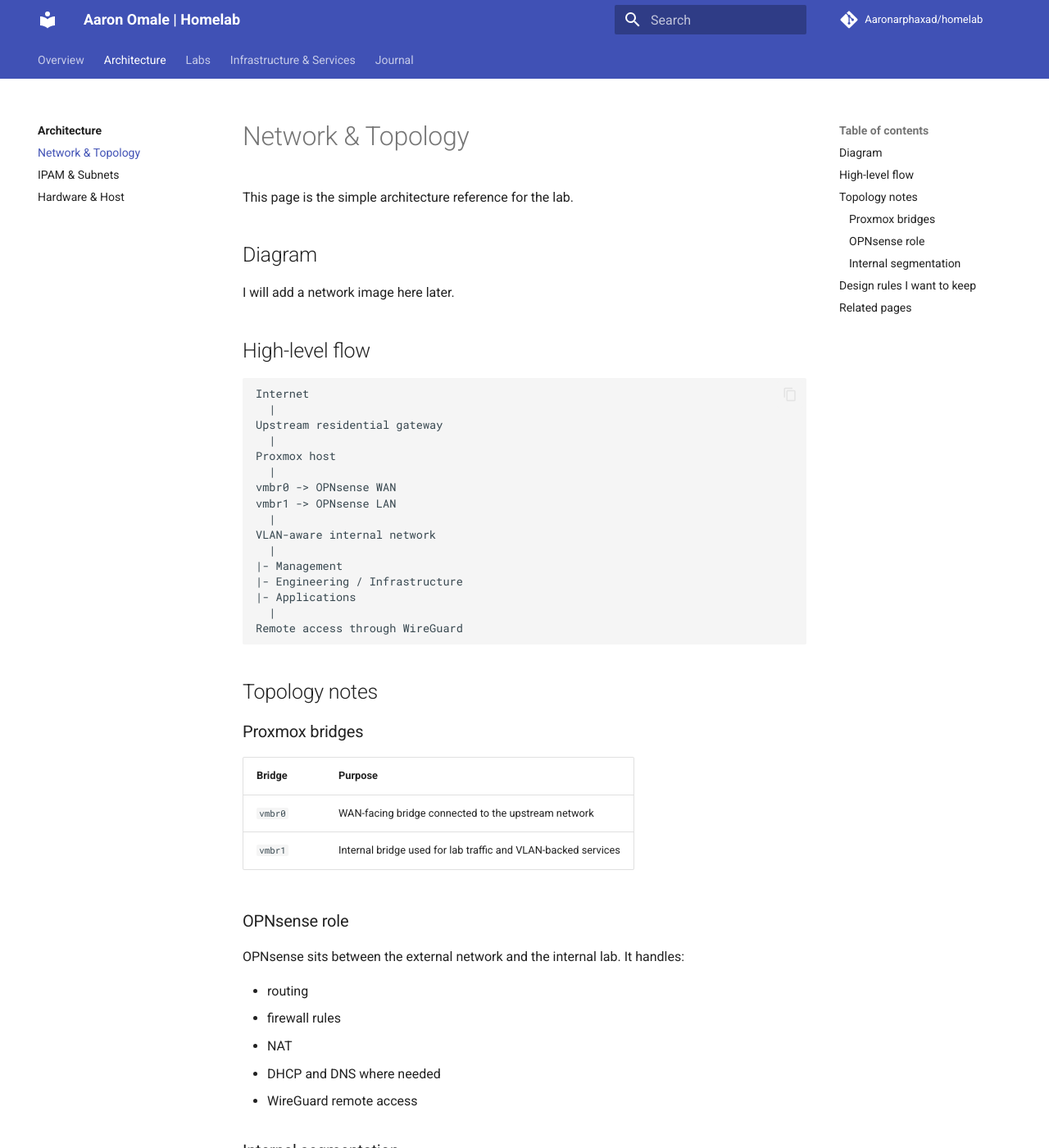
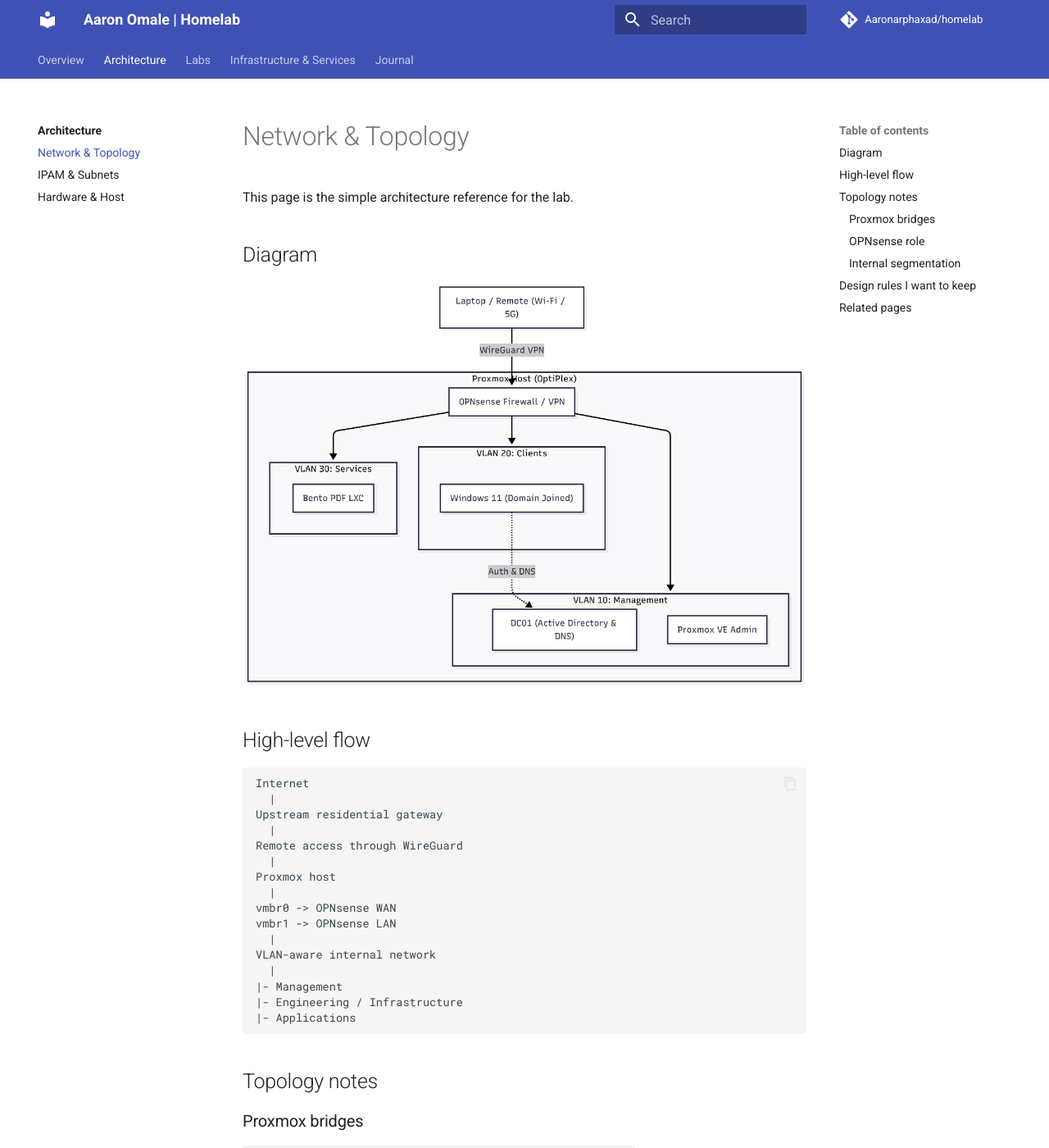
Before and after one commit to Aaronarphaxad/homelab, an MkDocs documentation site: the page built from docs/architecture/network-topology.md, in a window 1280 px wide and 1400 px high. Shown: the whole window at 82% size. Built offline with MkDocs 1.6.1 and Material for MkDocs 9.7.7, drawn with Linux system fonts in a browser that asks for light colours; comment, search, counter and statistics services are not loaded.

Commit message:
Add topology image

```diff
--- a/docs/architecture/network-topology.md
+++ b/docs/architecture/network-topology.md
@@ -4,7 +4,7 @@
 
 ## Diagram
 
-I will add a network image here later.
+![alt text](image.png)
 
 ## High-level flow
 
```
Also changed, not shown: other parts of docs/architecture/network-topology.md (+3 -2 lines), docs/architecture/image.png (added).
